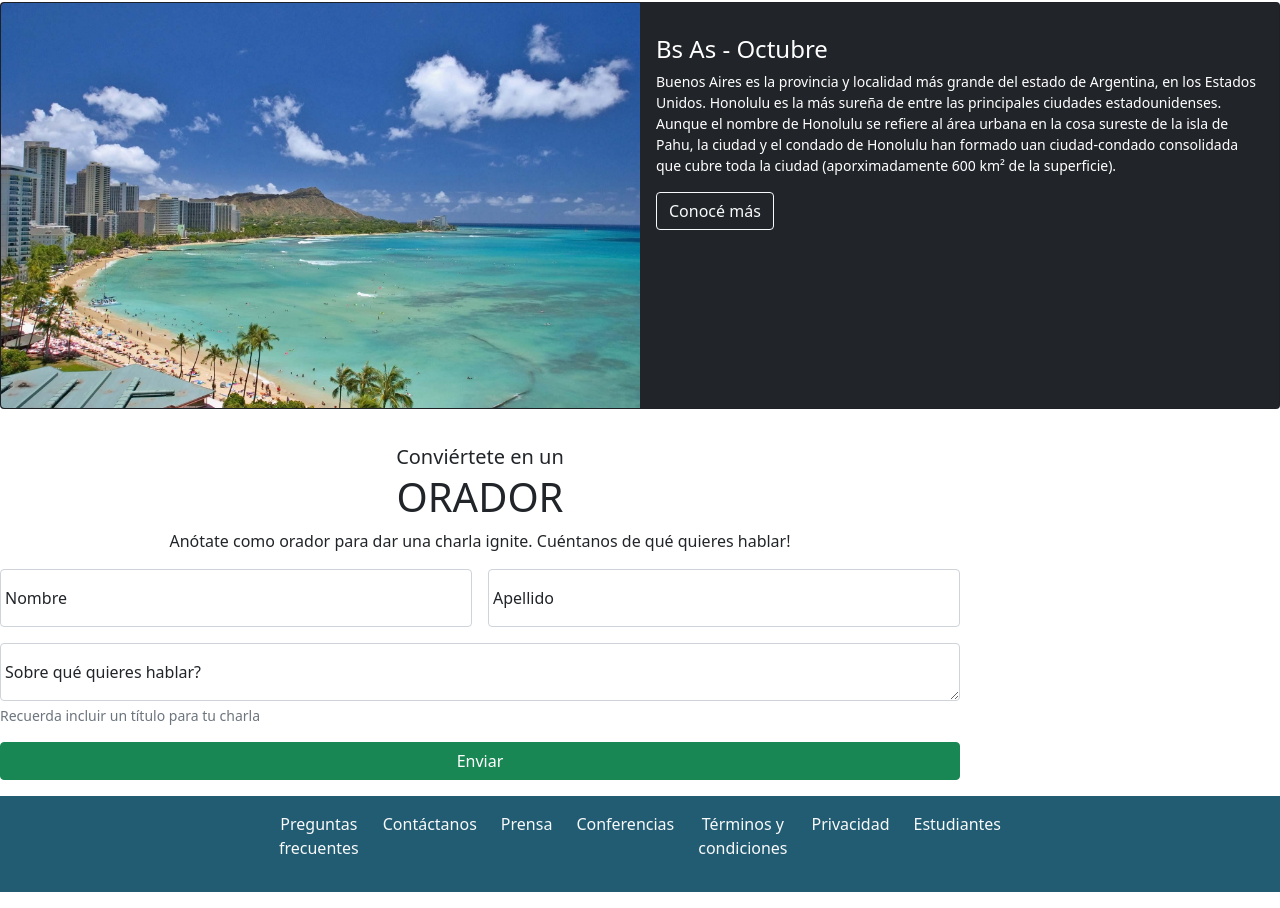
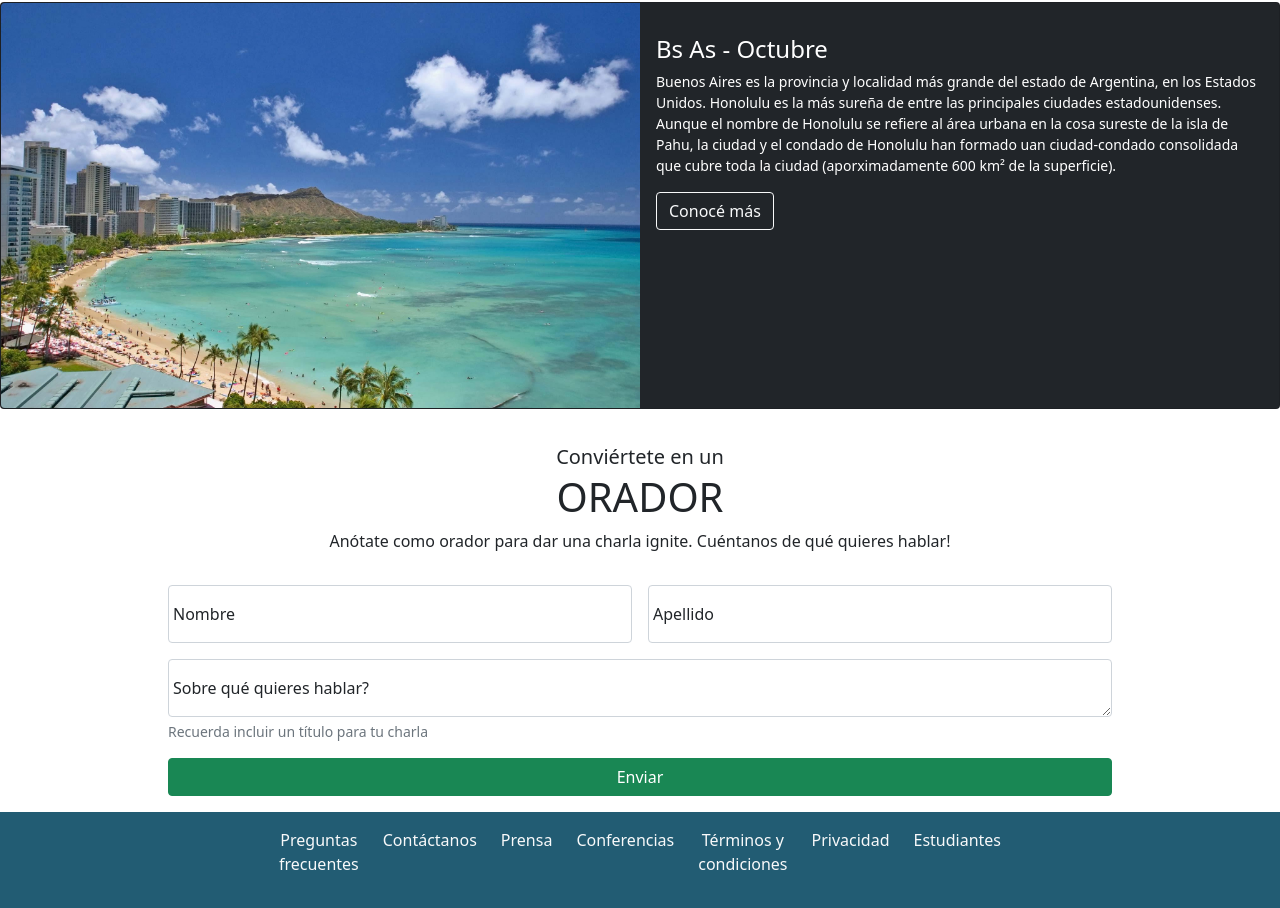
Before and after one commit to DiegoRodriguez-sc/codo-a-codo-integrador, a plain HTML site: page index.html in a window 1280 px wide. Shown: the part 1266-2174 px from the top of the page. Drawn offline with nearby package versions, Linux system fonts and the light colour scheme.

Commit message:
fixed style form index

```diff
--- a/index.html
+++ b/index.html
@@ -282,7 +282,7 @@
       </div>
 
       <!-- form -->
-      <div class="text-center form" id="conviertete">
+      <div class="text-center form m-auto" id="conviertete">
         <h1>
           <span class="h5 fw-light">Conviértete en un</span>
           <br />
@@ -292,7 +292,7 @@
           Anótate como orador para dar una charla ignite. Cuéntanos de qué
           quieres hablar!
         </p>
-        <form class="row g-3">
+        <form class="row g-3 m-auto">
           <div class="col-md-6 form-floating">
             <input
               type="text"
```
